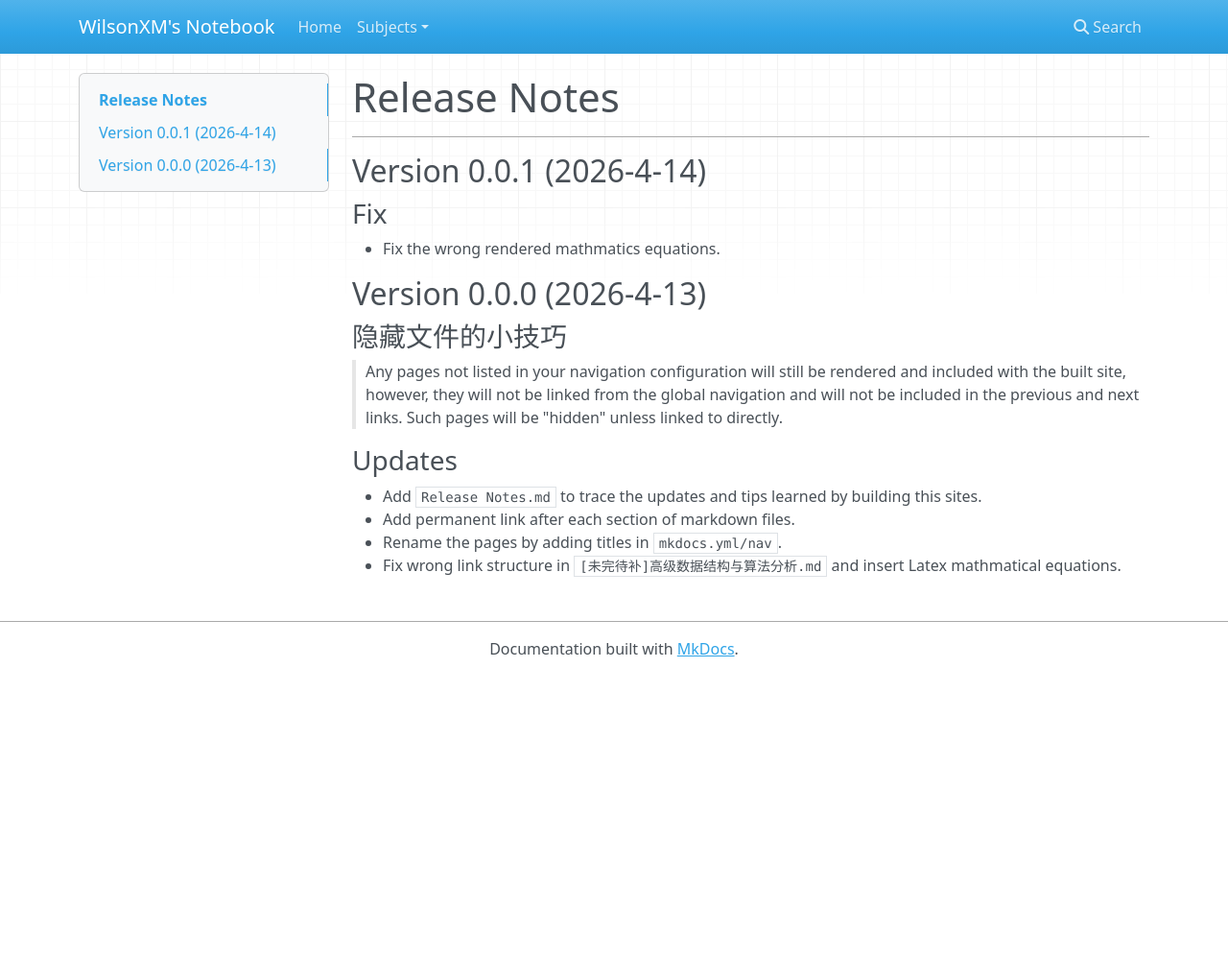
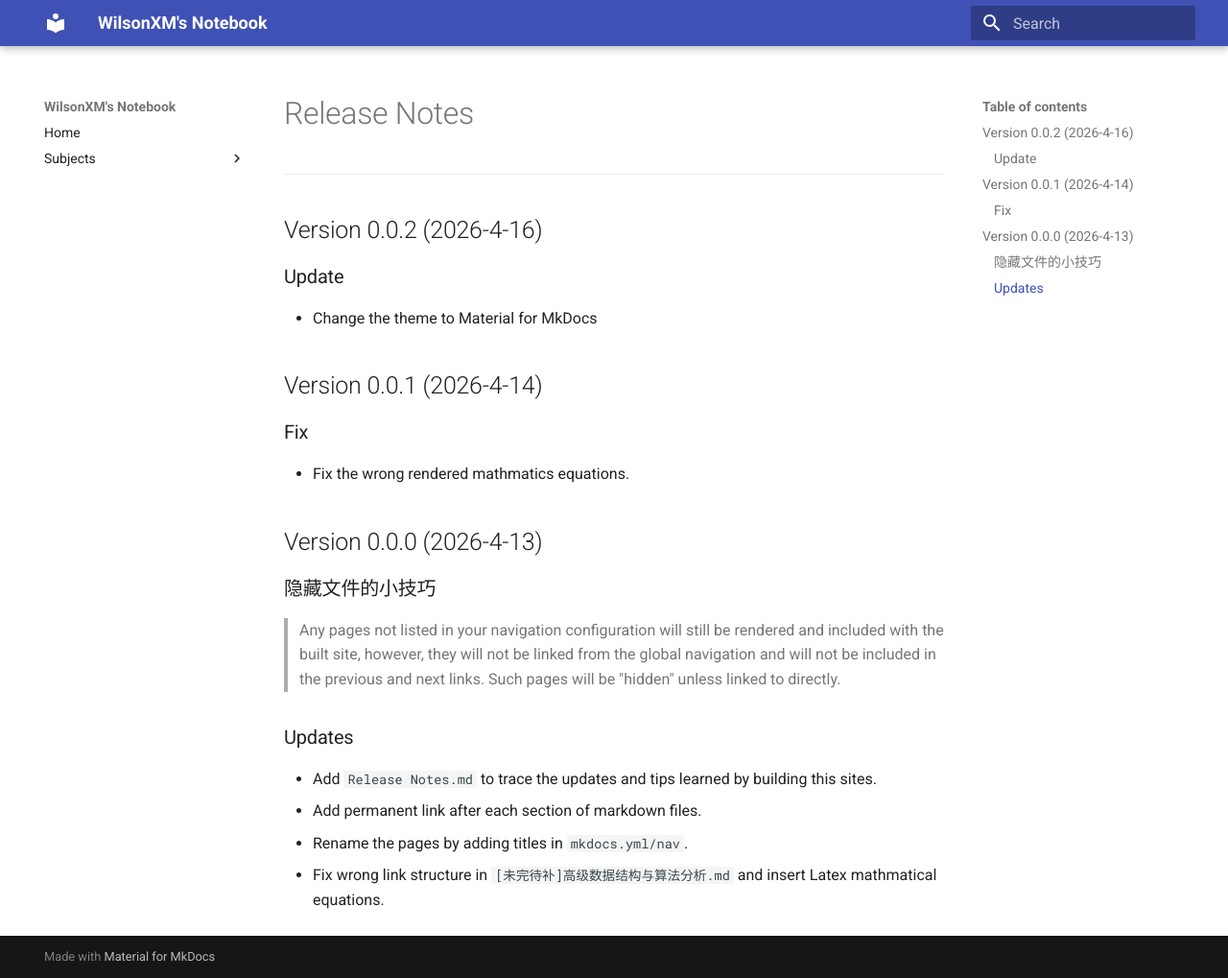
Before and after one commit to WilsonXM/wilsonxm.github.io, an MkDocs documentation site: the page built from docs/MkDocs/Release Notes.md, in a window 1280 px wide and 1019 px high. Shown: the whole window at 96% size. Built offline with MkDocs 1.6.1 and Material for MkDocs 9.7.7, drawn with Linux system fonts in a browser that asks for light colours; nearby versions of some CDN libraries.

Commit message:
Version 0.0.2

```diff
--- a/docs/MkDocs/Release Notes.md
+++ b/docs/MkDocs/Release Notes.md
@@ -1,6 +1,12 @@
 # Release Notes
 
 ---
+
+## Version 0.0.2 (2026-4-16)
+
+### Update
+
+* Change the theme to Material for MkDocs
 
 ## Version 0.0.1 (2026-4-14)
 
--- a/mkdocs.yml
+++ b/mkdocs.yml
@@ -1,4 +1,7 @@
 site_name: WilsonXM's Notebook
+
+theme:
+  name: material
 
 markdown_extensions:
   - toc:
```
